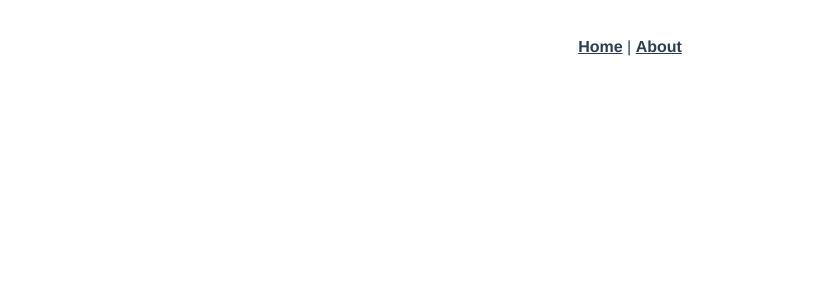
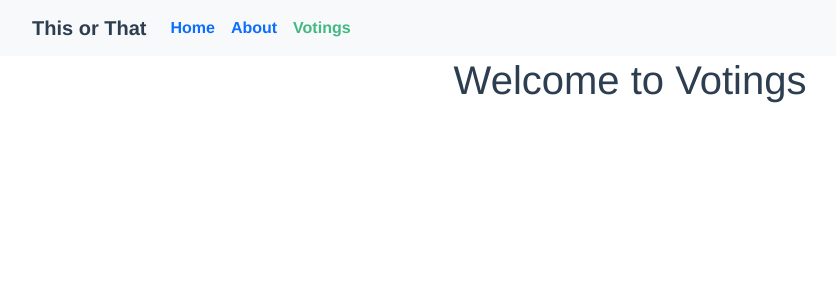
Before and after one commit to FurkanSelimKalkan/webtech-projekt-frontend, a Vue app: page /votings in a window 1280 px wide. Before the commit this address had no page. Shown: the top 300 px of the page, without its empty margins (10-846 px from the left). Built offline with nearby package versions, Linux system fonts and the light colour scheme.

Commit message:
-Created Navigation Bar -Created navigation to Navigation Bars -Github Workflow (CI) implemented

```diff
--- a/package.json
+++ b/package.json
@@ -9,6 +9,7 @@
     "lint": "vue-cli-service lint"
   },
   "dependencies": {
+    "bootstrap": "^5.1.3",
     "core-js": "^3.8.3",
     "vue": "^3.2.13",
     "vue-router": "^4.0.3"
--- a/src/App.vue
+++ b/src/App.vue
@@ -1,10 +1,16 @@
 <template>
-  <nav>
-    <router-link to="/">Home</router-link> |
-    <router-link to="/about">About</router-link>
-  </nav>
+  <navbar></navbar>
   <router-view/>
 </template>
+
+<script>
+import Navbar from '@/components/Navbar'
+
+export default {
+  name: 'App',
+  components: { Navbar }
+}
+</script>
 
 <style>
 #app {
--- a/src/components/HelloWorld.vue
+++ b/src/components/HelloWorld.vue
@@ -1,34 +1,7 @@
 <template>
   <div class="hello">
     <h1>{{ msg }}</h1>
-    <p>
-      For a guide and recipes on how to configure / customize this project,<br>
-      check out the
-      <a href="https://cli.vuejs.org" target="_blank" rel="noopener">vue-cli documentation</a>.
-    </p>
-    <h3>Installed CLI Plugins</h3>
-    <ul>
-      <li><a href="https://github.com/vuejs/vue-cli/tree/dev/packages/%40vue/cli-plugin-babel" target="_blank" rel="noopener">babel</a></li>
-      <li><a href="https://github.com/vuejs/vue-cli/tree/dev/packages/%40vue/cli-plugin-router" target="_blank" rel="noopener">router</a></li>
-      <li><a href="https://github.com/vuejs/vue-cli/tree/dev/packages/%40vue/cli-plugin-eslint" target="_blank" rel="noopener">eslint</a></li>
-      <li><a href="https://github.com/vuejs/vue-cli/tree/dev/packages/%40vue/cli-plugin-unit-jest" target="_blank" rel="noopener">unit-jest</a></li>
-    </ul>
-    <h3>Essential Links</h3>
-    <ul>
-      <li><a href="https://vuejs.org" target="_blank" rel="noopener">Core Docs</a></li>
-      <li><a href="https://forum.vuejs.org" target="_blank" rel="noopener">Forum</a></li>
-      <li><a href="https://chat.vuejs.org" target="_blank" rel="noopener">Community Chat</a></li>
-      <li><a href="https://twitter.com/vuejs" target="_blank" rel="noopener">Twitter</a></li>
-      <li><a href="https://news.vuejs.org" target="_blank" rel="noopener">News</a></li>
-    </ul>
-    <h3>Ecosystem</h3>
-    <ul>
-      <li><a href="https://router.vuejs.org" target="_blank" rel="noopener">vue-router</a></li>
-      <li><a href="https://vuex.vuejs.org" target="_blank" rel="noopener">vuex</a></li>
-      <li><a href="https://github.com/vuejs/vue-devtools#vue-devtools" target="_blank" rel="noopener">vue-devtools</a></li>
-      <li><a href="https://vue-loader.vuejs.org" target="_blank" rel="noopener">vue-loader</a></li>
-      <li><a href="https://github.com/vuejs/awesome-vue" target="_blank" rel="noopener">awesome-vue</a></li>
-    </ul>
+    <button type="button" class="btn btn-primary">Primary</button>
   </div>
 </template>
 
--- /dev/null
+++ b/src/components/Navbar.vue
@@ -0,0 +1,28 @@
+<template>
+  <nav class="navbar navbar-expand-lg bg-light">
+    <div class="container-fluid">
+      <a class="navbar-brand" href="#">This or That</a>
+      <button class="navbar-toggler" type="button" data-bs-toggle="collapse" data-bs-target="#navbarNavAltMarkup" aria-controls="navbarNavAltMarkup" aria-expanded="false" aria-label="Toggle navigation">
+        <span class="navbar-toggler-icon"></span>
+      </button>
+      <div class="collapse navbar-collapse" id="navbarNavAltMarkup">
+        <div class="navbar-nav">
+          <router-link class="nav-link" to="/">Home</router-link>
+          <router-link class="nav-link" to="/about">About</router-link>
+          <router-link class="nav-link" to="/votings">Votings</router-link>
+        </div>
+      </div>
+    </div>
+  </nav>
+</template>
+
+<script>
+export default {
+  // eslint-disable-next-line vue/multi-word-component-names
+  name: 'Navbar'
+}
+</script>
+
+<style scoped>
+
+</style>
--- a/src/main.js
+++ b/src/main.js
@@ -1,5 +1,7 @@
 import { createApp } from 'vue'
 import App from './App.vue'
 import router from './router'
+import 'bootstrap/dist/css/bootstrap.min.css'
+import 'bootstrap/dist/js/bootstrap.min'
 
 createApp(App).use(router).mount('#app')
--- a/src/router/index.js
+++ b/src/router/index.js
@@ -1,5 +1,7 @@
 import { createRouter, createWebHistory } from 'vue-router'
 import HomeView from '../views/HomeView.vue'
+import About from '../views/AboutView.vue'
+import Votings from '@/views/Votings'
 
 const routes = [
   {
@@ -10,15 +12,18 @@ const routes = [
   {
     path: '/about',
     name: 'about',
-    // route level code-splitting
-    // this generates a separate chunk (about.[hash].js) for this route
-    // which is lazy-loaded when the route is visited.
-    component: () => import(/* webpackChunkName: "about" */ '../views/AboutView.vue')
+    component: About
+  },
+  {
+    path: '/votings',
+    name: 'Votings',
+    component: Votings
   }
 ]
 
 const router = createRouter({
   history: createWebHistory(process.env.BASE_URL),
+  linkActiveClass: 'active',
   routes
 })
 
--- a/src/views/HomeView.vue
+++ b/src/views/HomeView.vue
@@ -1,7 +1,7 @@
 <template>
   <div class="home">
     <img alt="Vue logo" src="../assets/logo.png">
-    <HelloWorld msg="Welcome to Your Vue.js App"/>
+    <HelloWorld msg="Hello World!"/>
   </div>
 </template>
 
--- /dev/null
+++ b/src/views/Votings.vue
@@ -0,0 +1,14 @@
+<template>
+<h1>Welcome to Votings</h1>
+</template>
+
+<script>
+export default {
+  // eslint-disable-next-line vue/multi-word-component-names
+  name: 'Votings'
+}
+</script>
+
+<style scoped>
+
+</style>
--- a/vue.config.js
+++ b/vue.config.js
@@ -1,4 +1,5 @@
-const { defineConfig } = require('@vue/cli-service')
-module.exports = defineConfig({
-  transpileDependencies: true
-})
+module.exports = {
+  devServer: {
+    port: '3000'
+  }
+}
```
Also changed, not shown: 1 other file (tests, documents, lock files or other folders).
